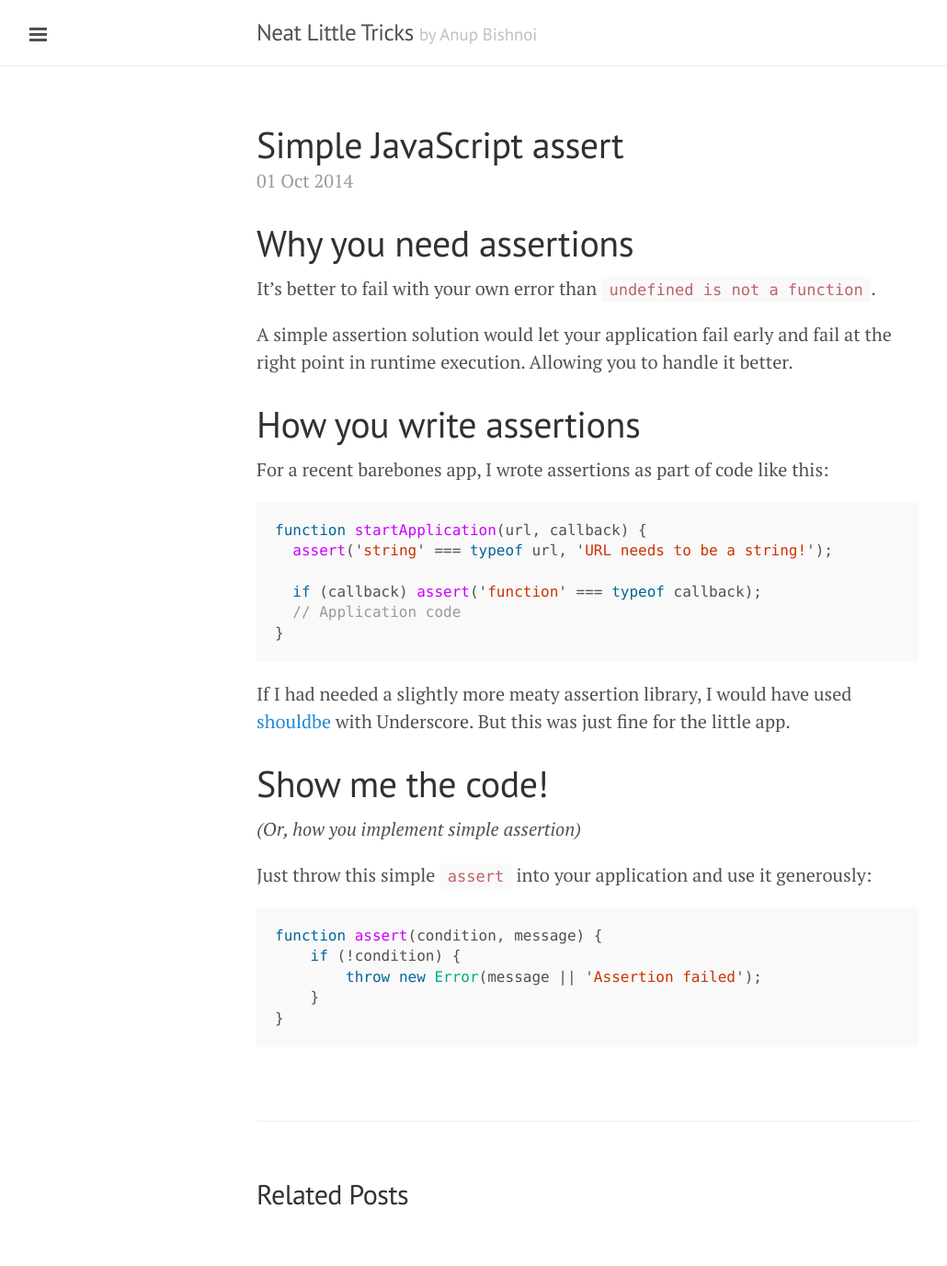
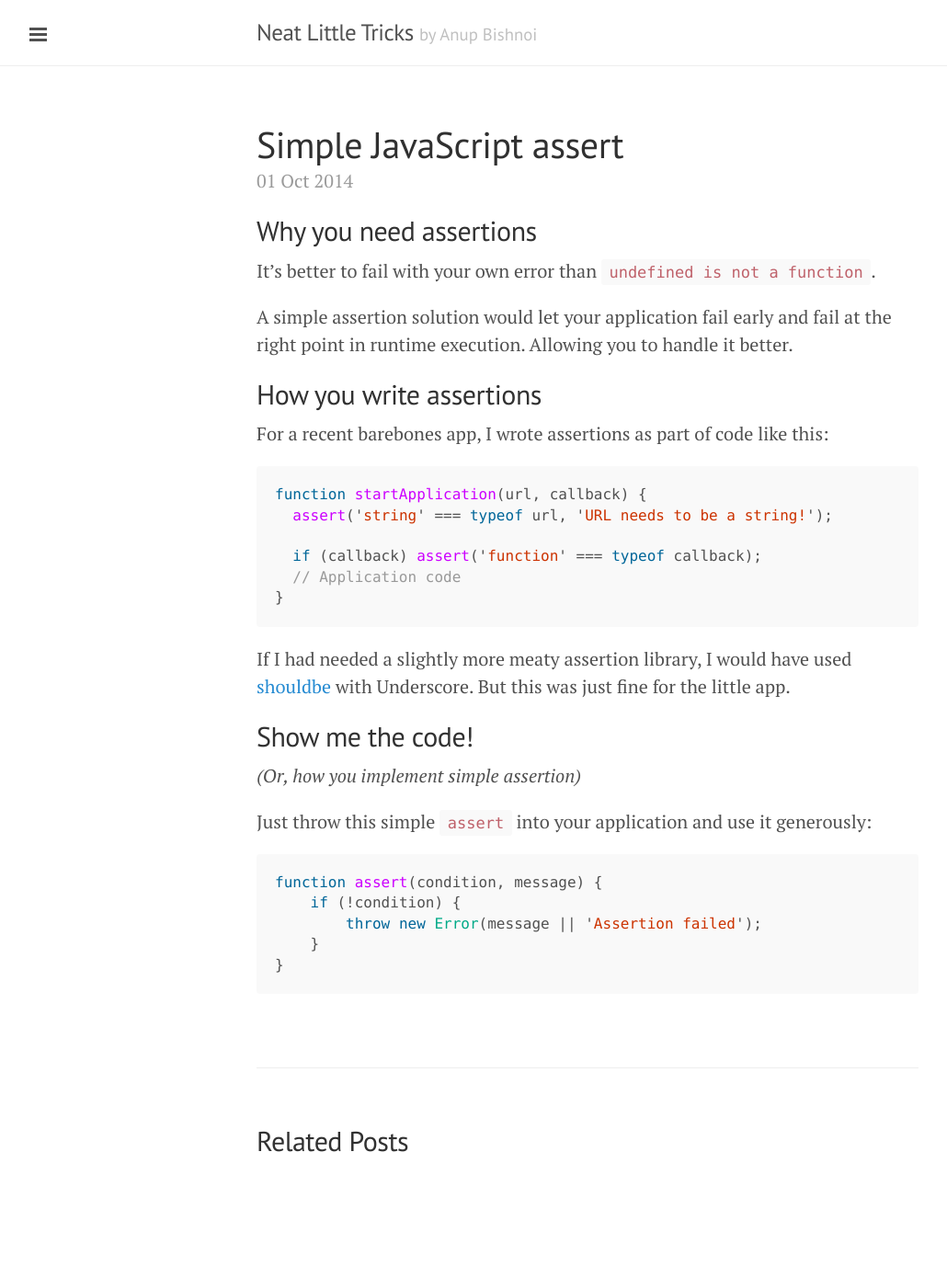
Before and after one commit to asyncanup/asyncanup.github.io, a Jekyll site: the page built from _posts/2014-10-01-simple-javascript-assert.md, in a window 1280 px wide. Shown: the whole page at 92% size, without its empty margins (1-1031 px from the left). Built offline with Jekyll 4.4.1, drawn with Linux system fonts in a browser that asks for light colours; Markdown is read by kramdown in place of the engine named in the settings; after the commit the page ends 1320 px from its top, so only the background shows below that.

Commit message:
small change

```diff
--- a/_posts/2014-10-01-simple-javascript-assert.md
+++ b/_posts/2014-10-01-simple-javascript-assert.md
@@ -3,7 +3,7 @@ title: Simple JavaScript assert
 layout: post
 ---
 
-# Why you need assertions
+## Why you need assertions
 
 It's better to fail with your own error than `undefined is not a function`.
 
@@ -11,7 +11,7 @@ A simple assertion solution would let your application fail early and fail at th
 Allowing you to handle it better.
 
 
-# How you write assertions
+## How you write assertions
 
 For a recent barebones app, I wrote assertions as part of code like this:
 
@@ -27,7 +27,7 @@ function startApplication(url, callback) {
 If I had needed a slightly more meaty assertion library, I would have used [shouldbe](https://github.com/asyncanup/shouldbe) with Underscore. But this was just fine for the little app.
 
 
-# Show me the code!
+## Show me the code!
 *(Or, how you implement simple assertion)*
 
 Just throw this simple `assert` into your application and use it generously:
```
